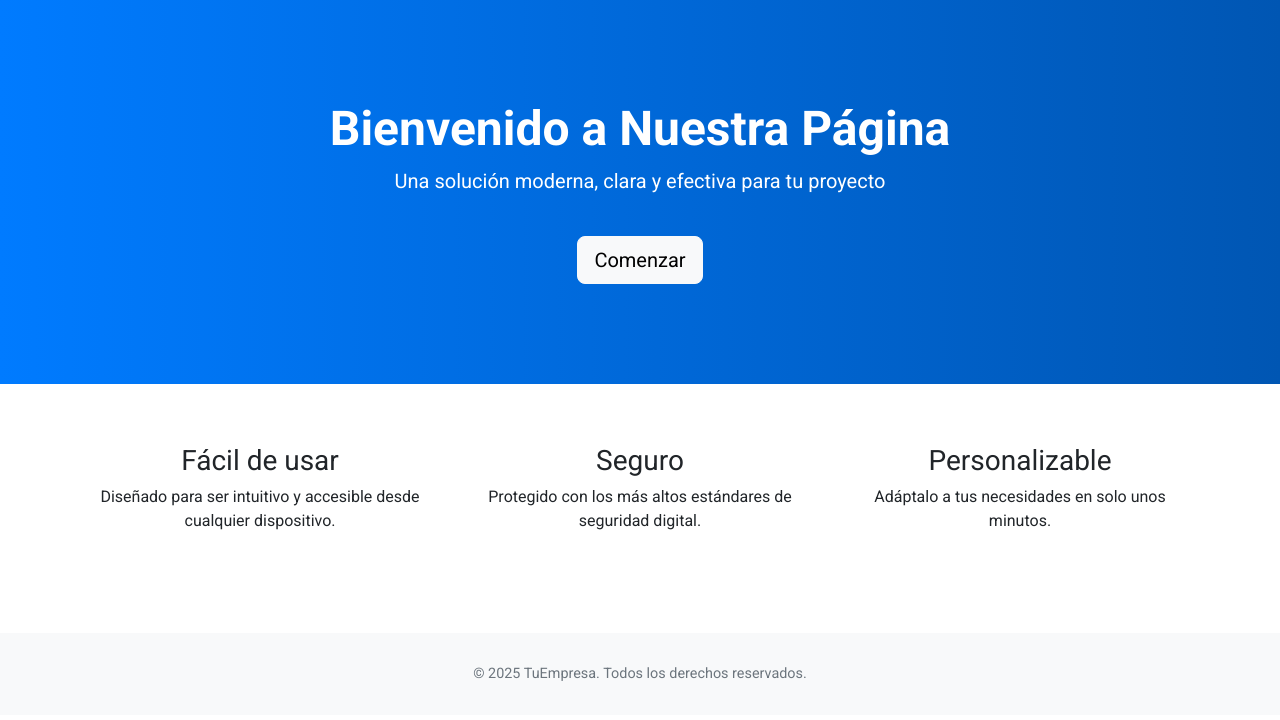
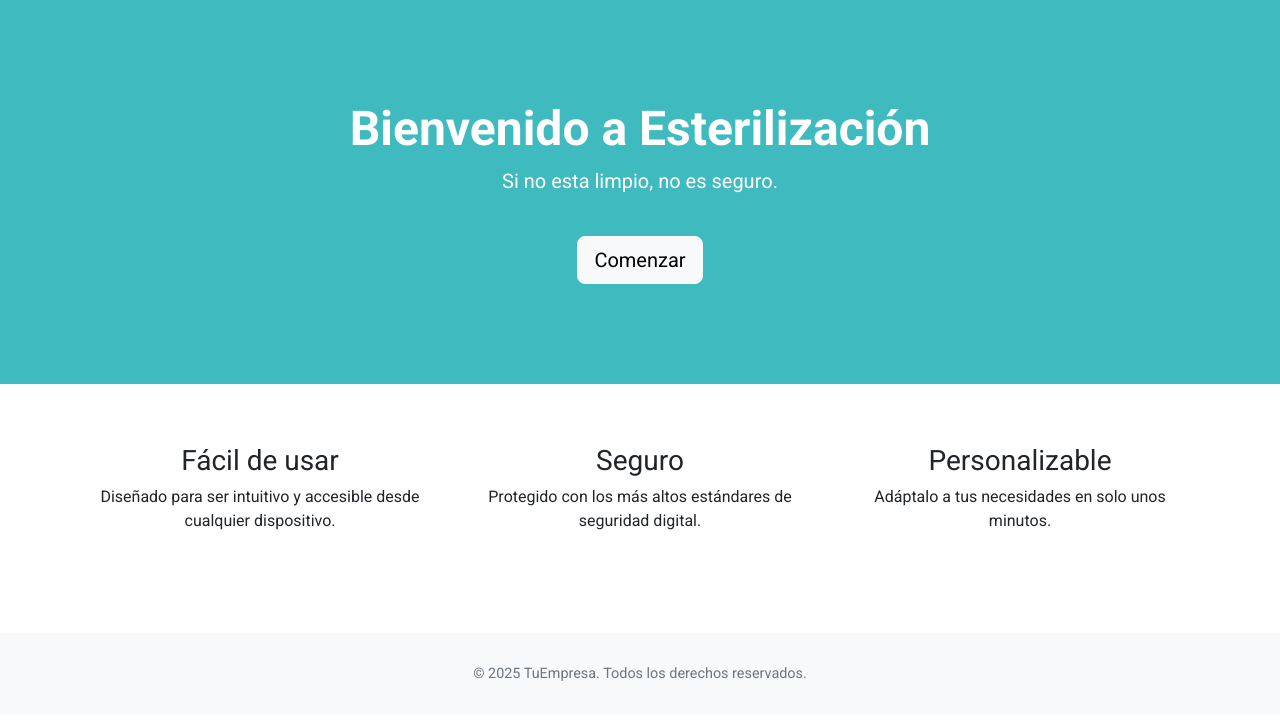
Before and after one commit to TCAE-DUE/esterilizacion, a plain HTML site: page index.html in a window 1280 px wide. Drawn offline with nearby package versions, Linux system fonts and the light colour scheme.

Commit message:
Update index.html

```diff
--- a/index.html
+++ b/index.html
@@ -4,7 +4,7 @@
 <head>
   <meta charset="UTF-8" />
   <meta name="viewport" content="width=device-width, initial-scale=1.0" />
-  <title>Landing Page</title>
+  <title>Esterilización</title>
   <!-- Google Fonts -->
   <link href="https://fonts.googleapis.com/css2?family=Roboto:wght@400;700&display=swap" rel="stylesheet" />
   <!-- Bootstrap CDN -->
@@ -15,7 +15,8 @@
       font-family: 'Roboto', sans-serif;
     }
     .hero {
-      background: linear-gradient(to right, #007bff, #0056b3);
+
+      background-color: #3fbbc0;;
       color: white;
       padding: 100px 20px;
       text-align: center;
@@ -44,8 +45,8 @@
   <!-- Sección principal -->
   <section class="hero">
     <div class="container">
-      <h1>Bienvenido a Nuestra Página</h1>
-      <p>Una solución moderna, clara y efectiva para tu proyecto</p>
+      <h1>Bienvenido a Esterilización</h1>
+      <p>Si no esta limpio, no es seguro.</p>
       <a href="pagina_2.html" class="btn btn-light btn-lg mt-4">Comenzar</a>
     </div>
   </section>
```
